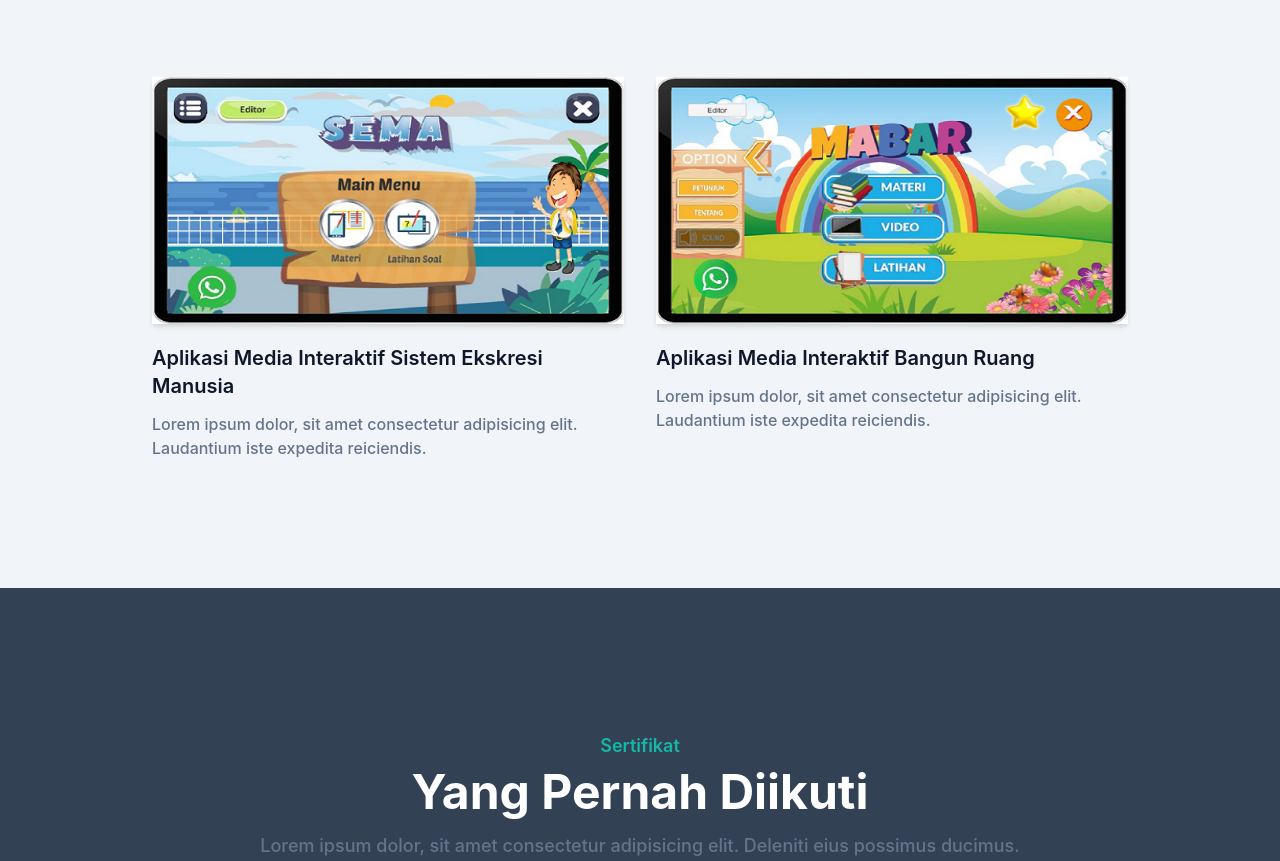
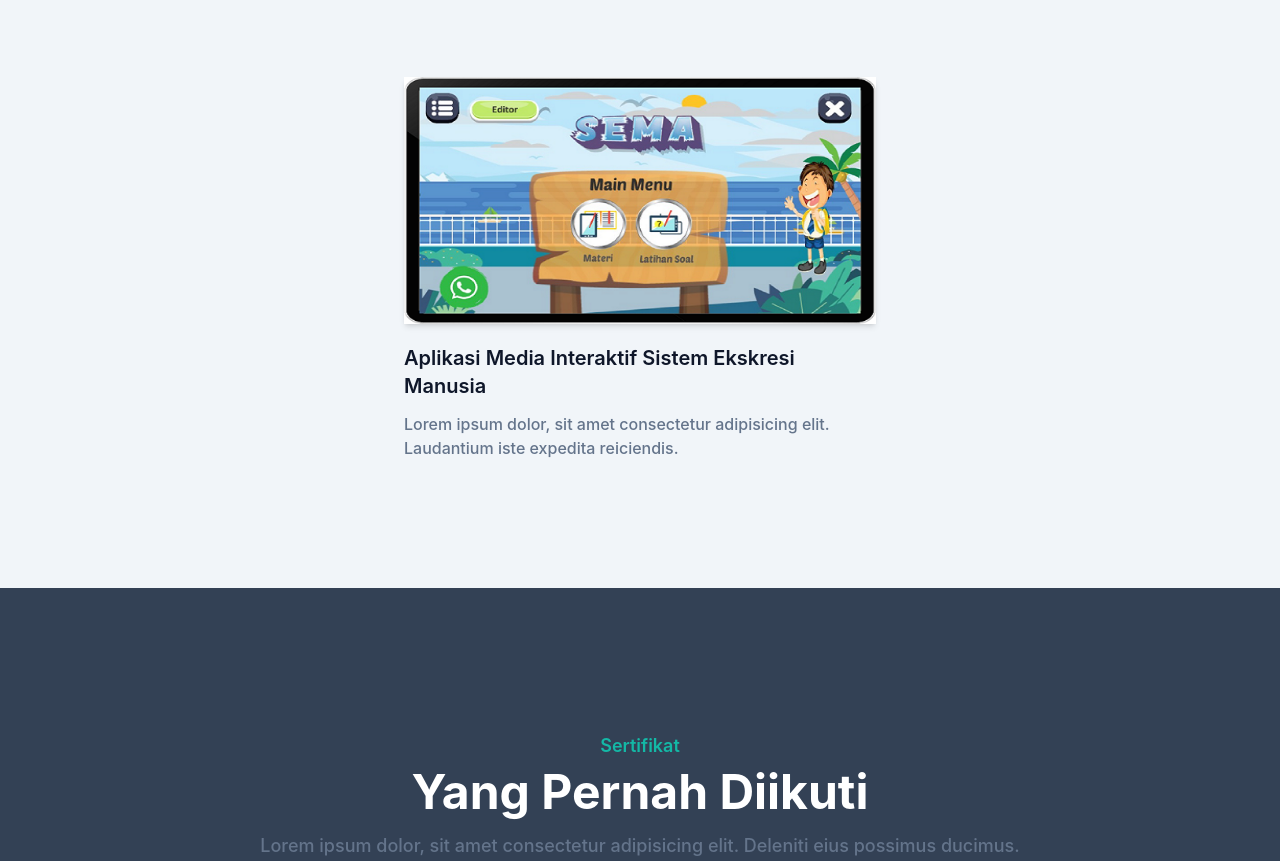
Before and after one commit to rullyal/Portfolio-AmelzaRullyAlmeida, a website: page index.html in a window 1280 px wide. Shown: the part 1409-2270 px from the top of the page. Drawn offline with Linux system fonts and the light colour scheme.

Commit message:
Portfolio Amelza Rully Almeida Tailwind CSS

```diff
--- a/index.html
+++ b/index.html
@@ -318,7 +318,7 @@
             </p>
           </div>
 
-          <div class="mb-12 p-4 md:w-1/2">
+          <!-- <div class="mb-12 p-4 md:w-1/2">
             <div class="rounde-md shadow-md overflow-hidden">
               <img
                 src="dist/img/portfolio/3.png"
@@ -333,7 +333,7 @@
               Lorem ipsum dolor, sit amet consectetur adipisicing elit.
               Laudantium iste expedita reiciendis.
             </p>
-          </div>
+          </div> -->
         </div>
       </div>
     </section>
```
